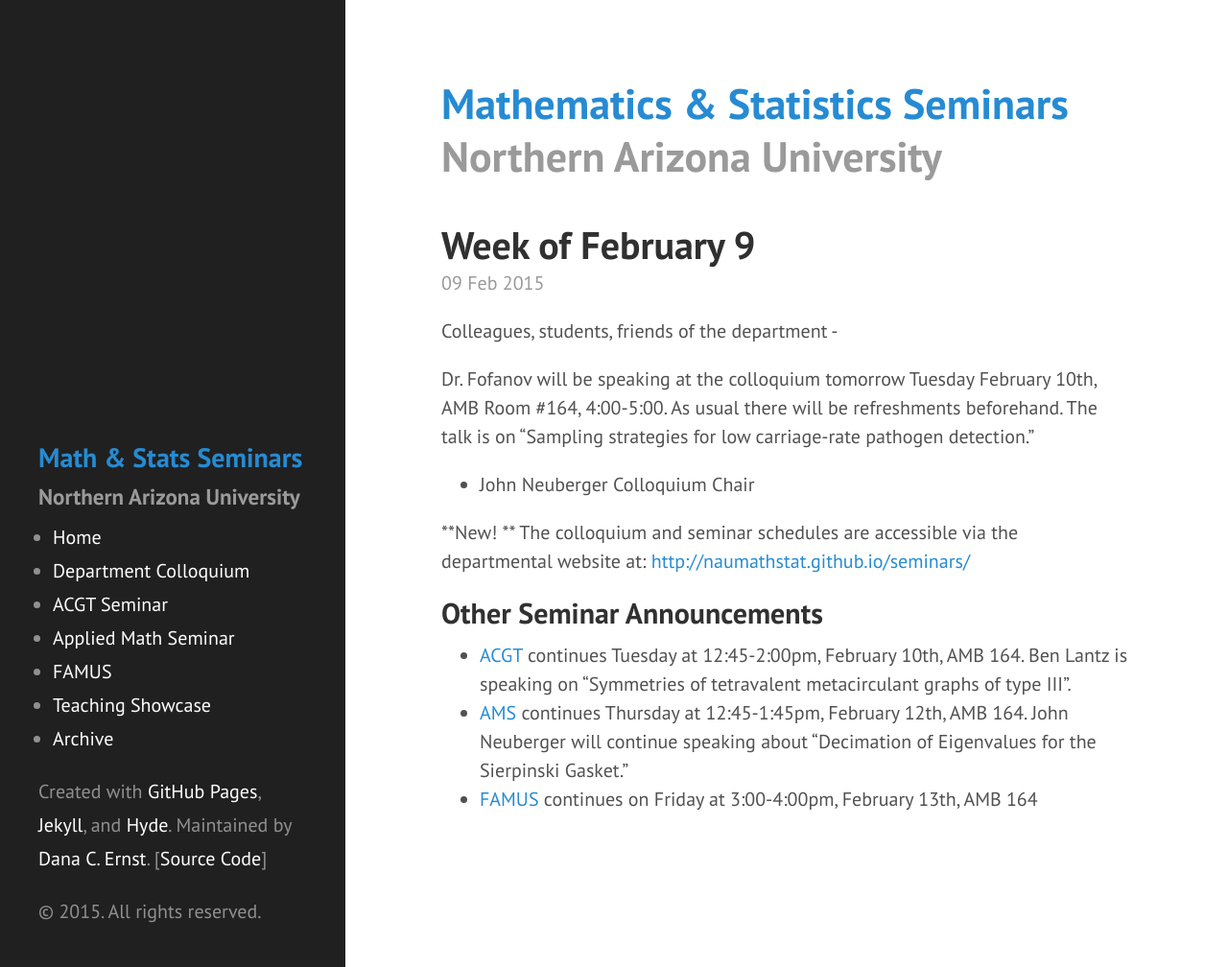
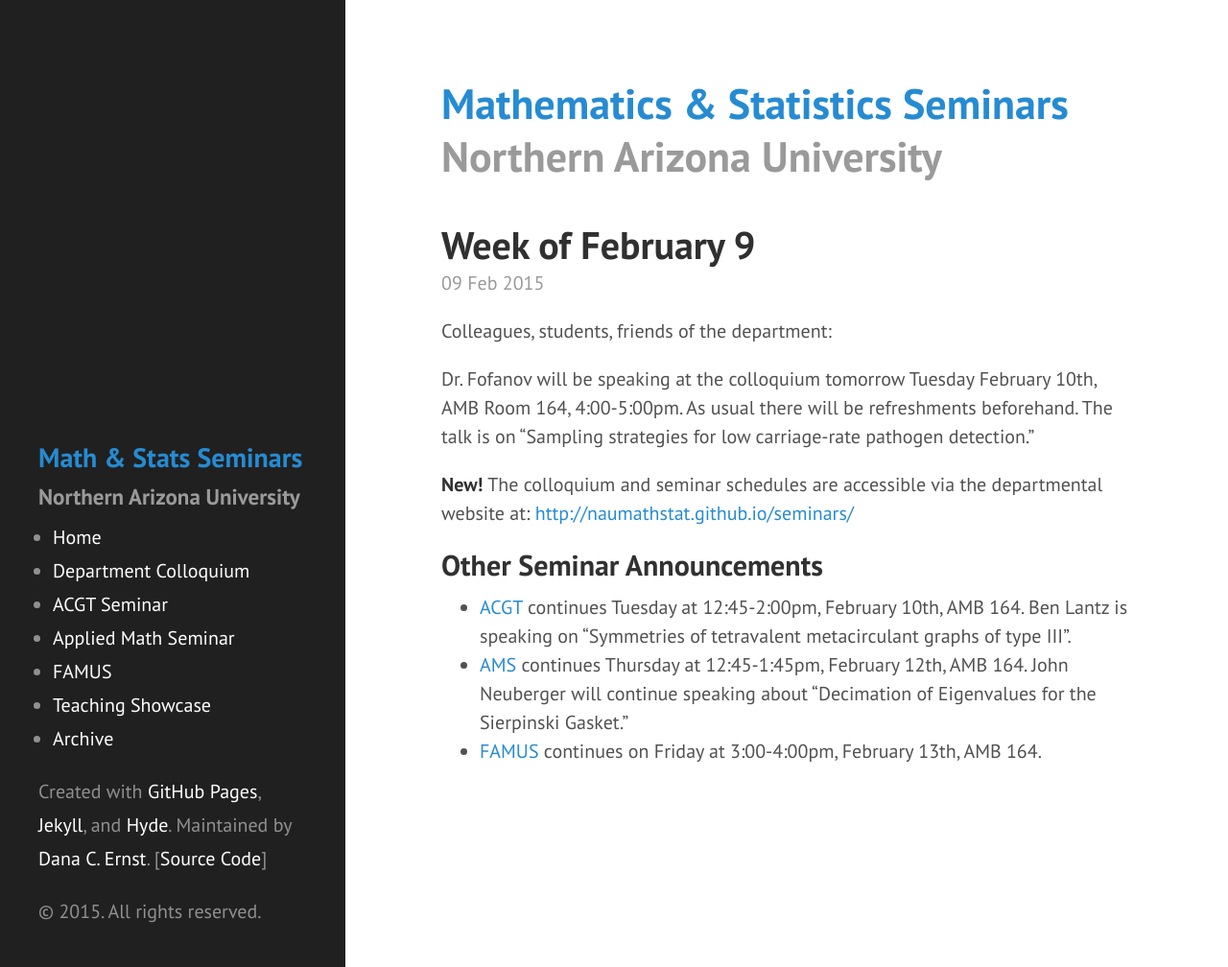
Before and after one commit to NAUMathStat/seminars, a Jekyll site: the page built from _posts/2015-02-09-week-5.md, in a window 1280 px wide and 1008 px high. Shown: the whole window at 96% size. Built offline with Jekyll 4.4.1, drawn with Linux system fonts in a browser that asks for light colours; Markdown is read by kramdown in place of the engine named in the settings.

Commit message:
Minor tweaks

```diff
--- a/_posts/2015-02-09-week-5.md
+++ b/_posts/2015-02-09-week-5.md
@@ -3,18 +3,15 @@ layout: post
 title: Week of February 9
 ---
 
-Colleagues, students, friends of the department -
+Colleagues, students, friends of the department:
 
-Dr. Fofanov will be speaking at the colloquium tomorrow Tuesday February 10th, AMB Room #164, 4:00-5:00. As usual there will be refreshments beforehand.
+Dr. Fofanov will be speaking at the colloquium tomorrow Tuesday February 10th, AMB Room 164, 4:00-5:00pm. As usual there will be refreshments beforehand.
 The talk is on "Sampling strategies for low carriage-rate pathogen detection."
 
-- John Neuberger
-  Colloquium Chair
-
-**New! **  The colloquium and seminar schedules are accessible via the departmental website at: [http://naumathstat.github.io/seminars/](http://naumathstat.github.io/seminars/)
+**New!**  The colloquium and seminar schedules are accessible via the departmental website at: [http://naumathstat.github.io/seminars/](http://naumathstat.github.io/seminars/)
 
 ## Other Seminar Announcements ##
 
 - [ACGT](acgtSpring2015) continues Tuesday at 12:45-2:00pm, February 10th, AMB 164. Ben Lantz is speaking on "Symmetries of tetravalent metacirculant graphs of type III".
 - [AMS](amsSpring2015) continues Thursday at 12:45-1:45pm, February 12th, AMB 164. John Neuberger will continue speaking about "Decimation of Eigenvalues for the Sierpinski Gasket."
-- [FAMUS](famusSpring2015) continues on Friday at 3:00-4:00pm, February 13th, AMB 164
+- [FAMUS](famusSpring2015) continues on Friday at 3:00-4:00pm, February 13th, AMB 164.
```
